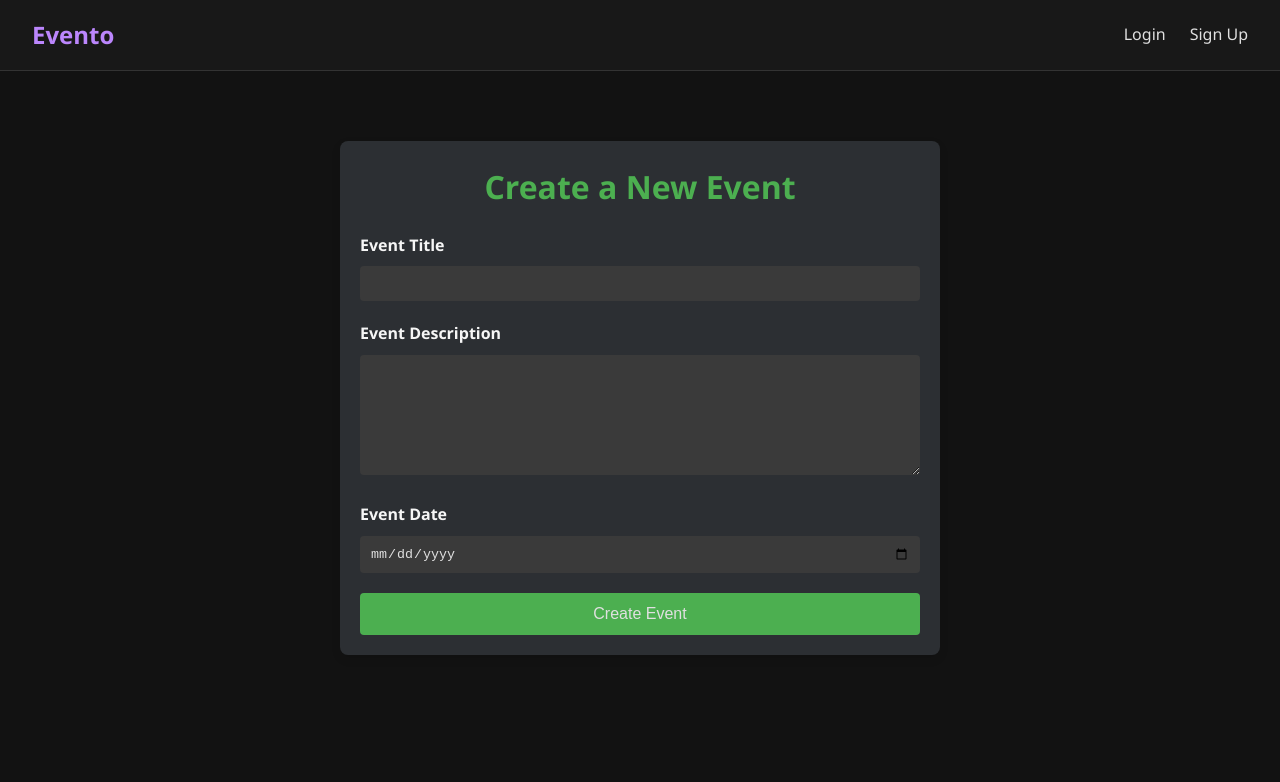
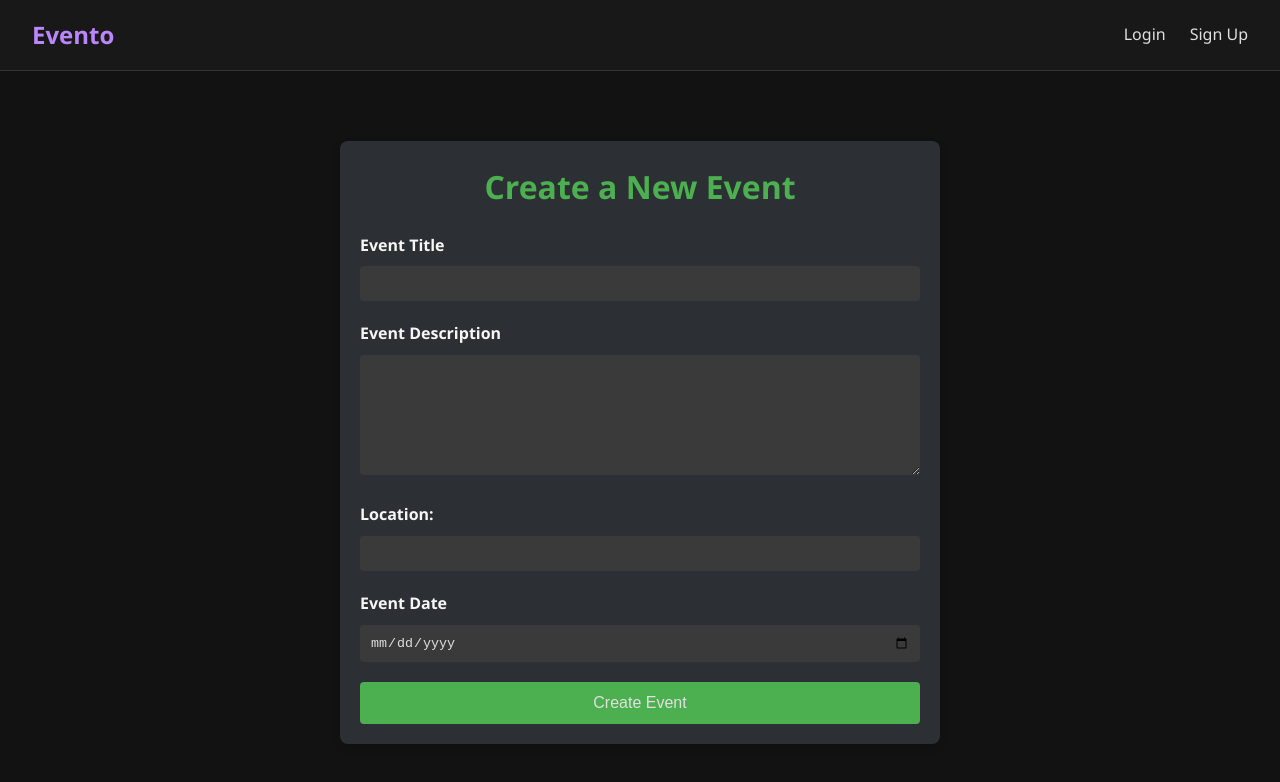
Before and after one commit to ahmedzzyy/evento-io, a Next.js app in the folder frontend/: page /events/create in a window 1280 px wide. Shown: the top 782 px of the page. Built offline with nearby package versions, Linux system fonts and the light colour scheme; no server answers.

Commit message:
Location Input styled in create event page

```diff
--- a/frontend/pages/events/create.js
+++ b/frontend/pages/events/create.js
@@ -58,6 +58,18 @@ const CreateEvent = () => {
                 </div>
 
                 <div className={styles.formGroup}>
+                    <label htmlFor="location">Location:</label>
+                    <input
+                        type="text"
+                        id="location"
+                        value={location}
+                        onChange={(e) => setLocation(e.target.value)}
+                        className={styles.input}
+                        required
+                    />
+                </div>
+
+                <div className={styles.formGroup}>
                     <label htmlFor="date">Event Date</label>
                     <input
                         type="date"
@@ -68,9 +80,9 @@ const CreateEvent = () => {
                         required
                     />
                 </div>
-
-                <button type="submit" className={styles.submitButton}>
-                    Create Event
+                {error && <p style={{ color: 'red' }}>{error}</p>}
+                <button type="submit" disabled={loading} className={styles.submitButton}>
+                    {loading ? 'Creating...' : 'Create Event'}
                 </button>
             </form>
         </div>
```
